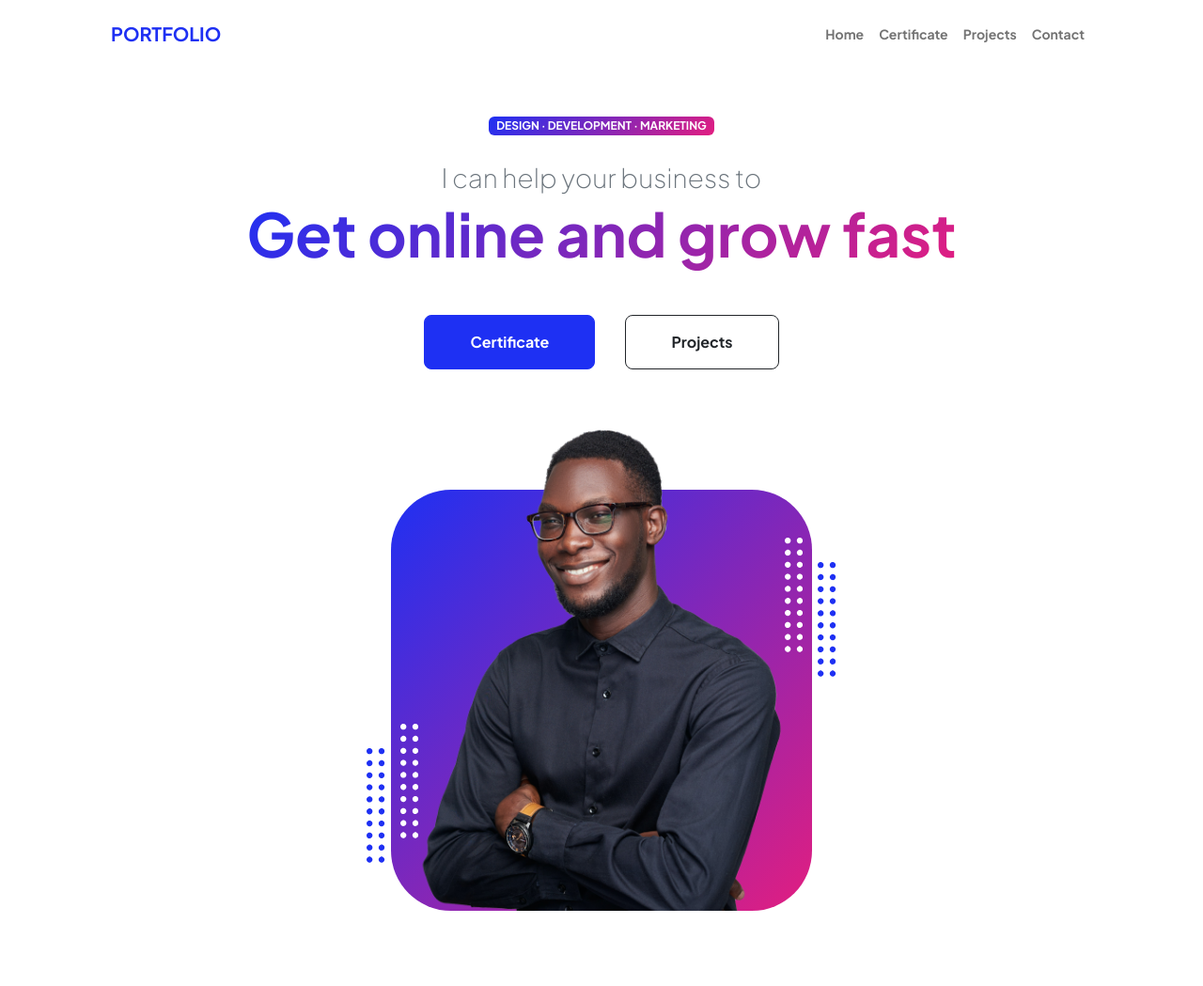
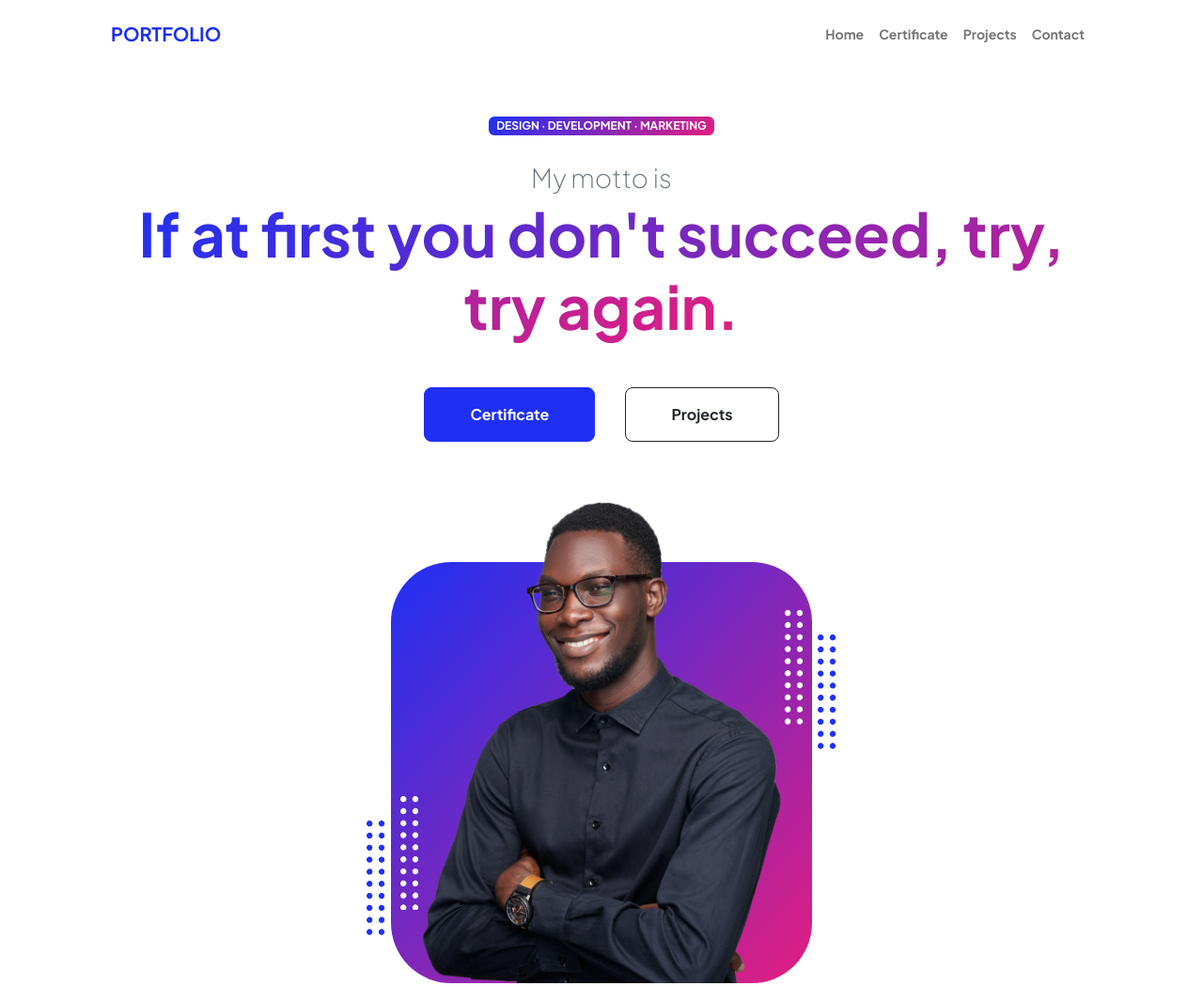
Before and after one commit to panyapatt9/panyapat.github.io, a plain HTML site: page index.html in a window 1280 px wide. Shown: the top 1049 px of the page at 94% size. Drawn offline with nearby package versions, Linux system fonts and the light colour scheme.

Commit message:
Initial Commit

```diff
--- a/index.html
+++ b/index.html
@@ -42,8 +42,8 @@
                             <!-- Header text content-->
                             <div class="text-center text-xxl-start">
                                 <div class="badge bg-gradient-primary-to-secondary text-white mb-4"><div class="text-uppercase">Design &middot; Development &middot; Marketing</div></div>
-                                <div class="fs-3 fw-light text-muted">I can help your business to</div>
-                                <h1 class="display-3 fw-bolder mb-5"><span class="text-gradient d-inline">Get online and grow fast</span></h1>
+                                <div class="fs-3 fw-light text-muted">My motto is </div>
+                                <h1 class="display-3 fw-bolder mb-5"><span class="text-gradient d-inline">If at first you don't succeed, try, try again.</span></h1>
                                 <div class="d-grid gap-3 d-sm-flex justify-content-sm-center justify-content-xxl-start mb-3">
                                     <a class="btn btn-primary btn-lg px-5 py-3 me-sm-3 fs-6 fw-bolder" href="certificate.html">Certificate</a>
                                     <a class="btn btn-outline-dark btn-lg px-5 py-3 fs-6 fw-bolder" href="projects.html">Projects</a>
```
Also changed, not shown: projects.html (+1 -1 lines), 1 other file.
